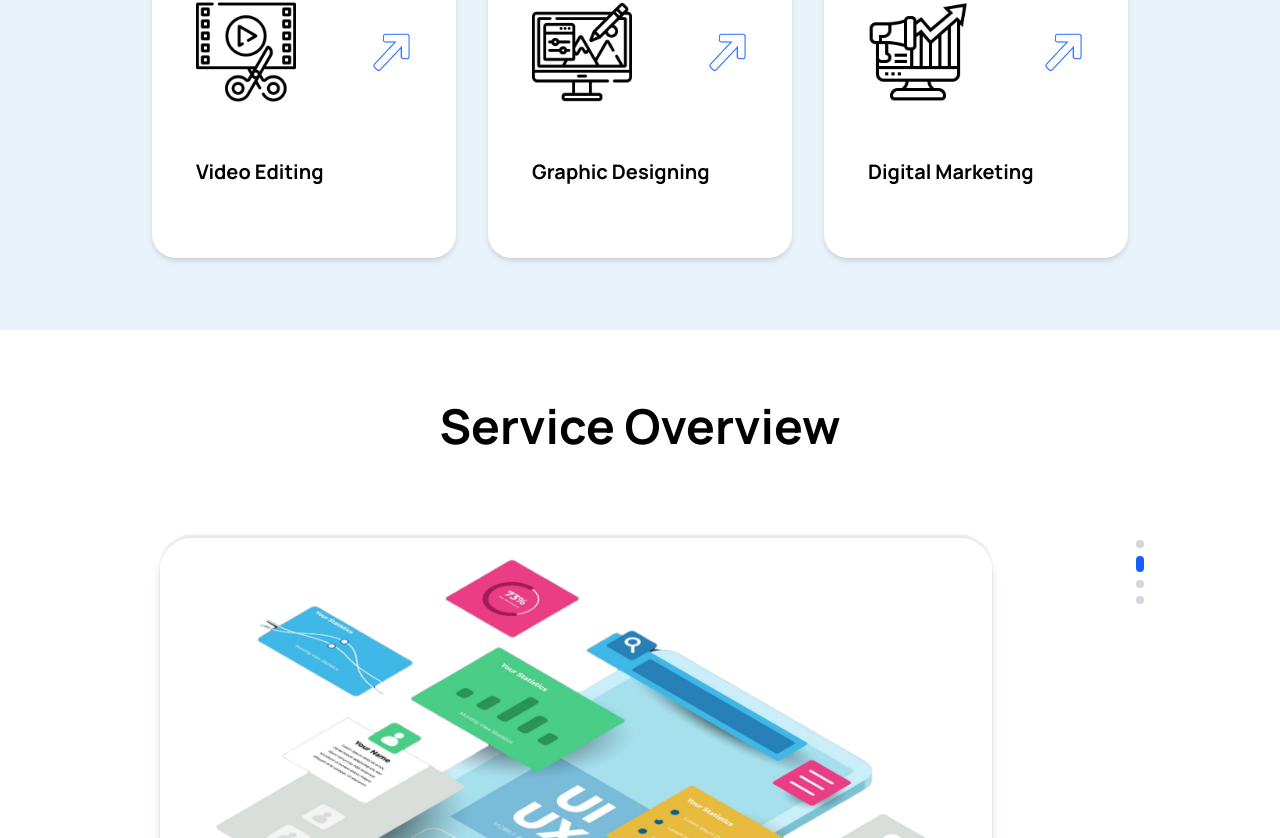
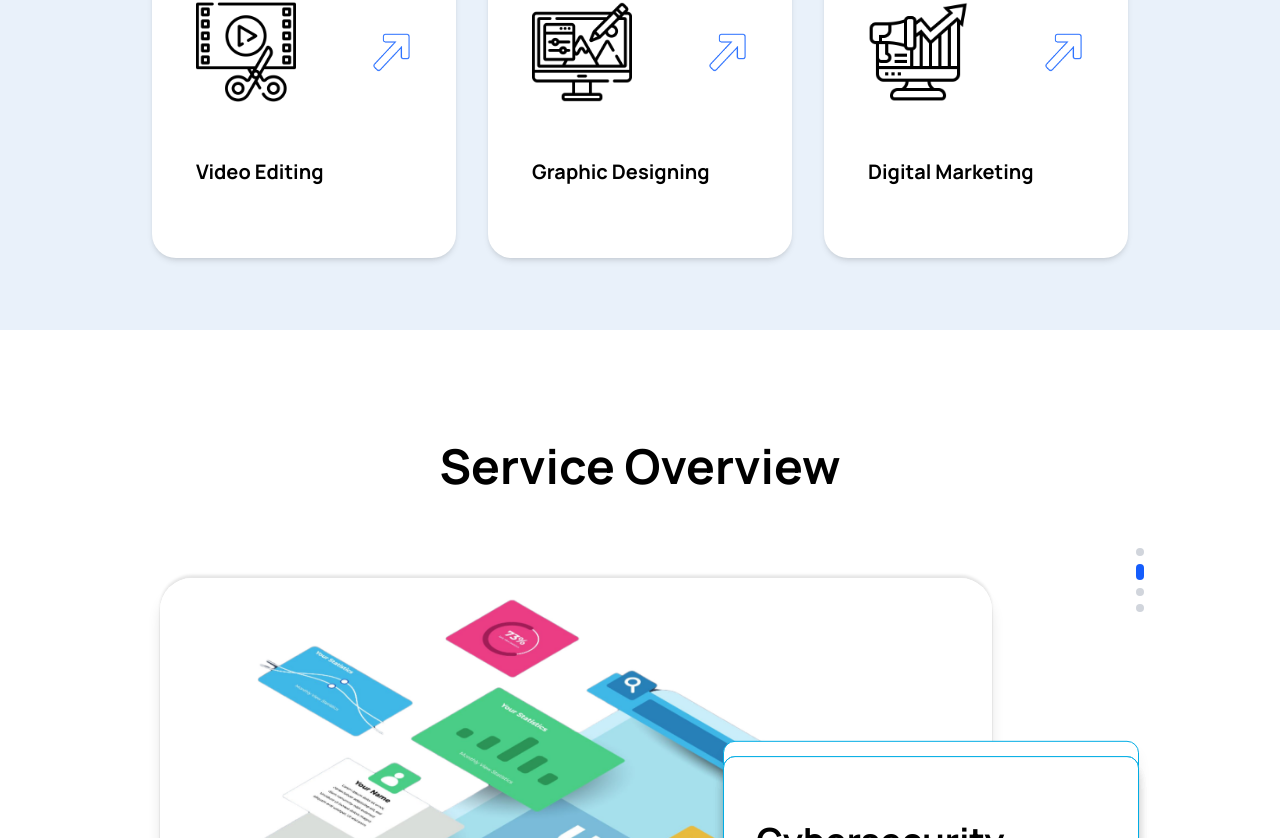
Before and after one commit to saif1431/LeadsNite, a React (Vite) app: page / in a window 1280 px wide. Shown: the part 1962-2800 px from the top of the page. Built offline with nearby package versions, Linux system fonts and the light colour scheme.

Commit message:
Changings in Home Page

```diff
--- a/src/Components/HomeComponents/ClientCount.jsx
+++ b/src/Components/HomeComponents/ClientCount.jsx
@@ -46,11 +46,12 @@ const ClientCount = () => {
   }, []);
 
   return (
-    <div   className="lg:px-24 lg:w-[85%] w-full mx-auto   md:py-24 py-12  rounded-2xl"
+  <div className='w-full px-4 lg:px-30 md:px-16  '>
+    <div   className="lg:px-24 max-w-7xl w-full mx-auto   md:py-24 py-12  rounded-2xl"
   style={{
     background: 'linear-gradient(90deg, #2667FF 20%, #6C19EF 100%)'
   }}>
-      <div className=" mx-auto">
+      <div className="max-w-7xl  mx-auto">
         <div className="grid grid-cols-1 md:grid-cols-4 gap-8">
           {counters.map((stat) => (
             <motion.div
@@ -70,6 +71,7 @@ const ClientCount = () => {
         </div>
       </div>
     </div>
+  </div>
   );
 };
 
--- a/src/Components/HomeComponents/JoinUs.jsx
+++ b/src/Components/HomeComponents/JoinUs.jsx
@@ -5,7 +5,7 @@ import img from '/joinUsImg.jpg'
 function JoinUs() {
   return (
     <div className='bg-secondary lg:h-[550px] h-fit  px-4 lg:px-36 md:px-16 md:py-32 py-12 flex items-center justify-center  '>
-          <div className='  mx-auto flex items-center justify-center lg:flex-row flex-col lg:gap-32 gap-12'>
+          <div className=' max-w-7xl mx-auto flex items-center justify-center lg:flex-row flex-col lg:gap-32 gap-12'>
       <div className='lg:w-1/2 w-full rounded-lg bg-white px-8 py-12 '>
             <img className='rounded-lg' src={img} alt="" />
       </div>
--- a/src/Components/HomeComponents/LatestProject.jsx
+++ b/src/Components/HomeComponents/LatestProject.jsx
@@ -98,7 +98,7 @@ export default function LatestProject() {
 
   return (
     <div className="bg-secondary w-full px-4 lg:px-36 md:px-16 md:py-32 py-12">
-      <div className="">
+      <div className="max-w-7xl mx-auto">
         {/* Header */}
         <div className="flex flex-col md:flex-row justify-between items-start md:items-center mb-12 ">
           <motion.h2
--- a/src/Components/HomeComponents/PricingSection.jsx
+++ b/src/Components/HomeComponents/PricingSection.jsx
@@ -48,7 +48,7 @@ export default function PricingSection() {
 
   return (
     <div className="bg-blue-50  flex items-center justify-center px-4 lg:px-36 md:px-16 md:py-24 py-12">
-      <div className=" w-full  flex flex-col lg:flex-row items-center justify-between gap-8 lg:gap-16">
+      <div className=" w-full max-w-7xl mx-auto flex flex-col lg:flex-row items-center justify-between gap-8 lg:gap-16">
         {/* Left side content */}
         <div className="max-w-sm w-full">
           <h1 className="text-3xl md:text-4xl font-bold text-gray-900 mb-8">Committed to giving the best price</h1>
--- a/src/Components/HomeComponents/ServiceOverview.jsx
+++ b/src/Components/HomeComponents/ServiceOverview.jsx
@@ -41,8 +41,8 @@ export default function ServiceOverview() {
   const [activeIndex, setActiveIndex] = useState(0);
 
   return (
-    <section className="w-full  h-[140vh] px-4  lg:px-26 md:px-20 py-18 relative">
-      <div className="mx-auto px-4 h-full flex flex-col">
+    <section className="w-full  px-4  lg:px-26 md:px-20 py-28">
+      <div className=" px-4 max-w-7xl mx-auto h-full flex flex-col">
         <h1 className="text-2xl md:text-5xl font-bold text-center mb-8">Service Overview</h1>
 
         <div className="flex-1 relative">
@@ -62,7 +62,7 @@ export default function ServiceOverview() {
               <SwiperSlide key={service.id}>
                 <div className="h-full flex flex-col lg:flex-row items-start gap-8 py-14">
                   {/* Image Container */}
-                  <div className="w-full ml-10 images  rounded-4xl lg:w-[80%]">
+                  <div className="w-full lg:ml-10 images  rounded-4xl lg:w-[80%]">
                       <img
                         src={service.image}
                         alt={`${service.title} Illustration`}
@@ -72,7 +72,14 @@ export default function ServiceOverview() {
                   </div>
 
                   {/* Card Container - now part of the same slide */}
-                  <div className="w-full lg:w-[40%] lg:absolute lg:left-[58%] lg:top-[70%] lg:transform lg:-translate-y-1/2 mt-4 lg:mt-0 z-10">
+
+                </div>
+              </SwiperSlide>
+            ))}
+          </Swiper>
+
+          {services.map((service) => (
+             <div className="w-full lg:w-[40%] lg:absolute lg:left-[58%] lg:top-[75%] lg:transform lg:-translate-y-1/2 mt-4 lg:mt-0  z-40">
                     <div className="bg-white border-[#01ACE4] rounded-xl shadow-lg py-16 px-8 border">
                       <h2 className="text-4xl font-bold mb-4">{service.title}</h2>
                       <p className="text-gray-600 font-semibold text-lg mb-6">{service.description}</p>
@@ -86,13 +93,10 @@ export default function ServiceOverview() {
                       </ul>
                     </div>
                   </div>
-                </div>
-              </SwiperSlide>
-            ))}
-          </Swiper>
+          ))}
 
           {/* Vertical pagination - right side */}
-          <div className="absolute top-[10%] right-4 transform -translate-y-1/2 z-10">
+          <div className="absolute top-[10%] right-4 transform -translate-y-1/2 z-40">
             <div className="flex flex-col items-center space-y-2">
               {services.map((_, index) => (
                 <button
--- a/src/Components/HomeComponents/Services.jsx
+++ b/src/Components/HomeComponents/Services.jsx
@@ -102,7 +102,7 @@ const Services = ({ showDescriptions = false }) => {
         {isHomePage ? "Find the Perfect Service" : "Here's What Sets Us Apart"}
       </h2>
 
-      <div className="grid grid-cols-1 md:grid-cols-2 lg:grid-cols-3 gap-8 ">
+      <div className="grid grid-cols-1 md:grid-cols-2 lg:grid-cols-3 gap-8 max-w-7xl mx-auto">
         {servicesData.map(card => (
           <ServiceCard
             key={card.id}
--- a/src/ResuseableComponents/Navbar.jsx
+++ b/src/ResuseableComponents/Navbar.jsx
@@ -52,8 +52,8 @@ const Navbar = () => {
   };
 
   return (
-    <>
-      <nav className={`py-5 px-4  lg:px-38 md:px-20 flex items-center justify-between ${isHome ? 'bg-primary text-white shadow-md' : 'bg-white text-black'}`}>
+    <div className='bg-primary'>
+      <nav className={`py-5 px-4 max-w-9xl mx-auto lg:px-38 md:px-20 flex items-center justify-between ${isHome ? 'bg-primary text-white shadow-md' : 'bg-white text-black'}`}>
         {/* Logo */}
         <div className="">
           <Link to="/" className="text-2xl font-bold text-blue-600">
@@ -199,7 +199,7 @@ const Navbar = () => {
           </motion.div>
         )}
       </AnimatePresence>
-    </>
+    </div>
   );
 };
 
```
